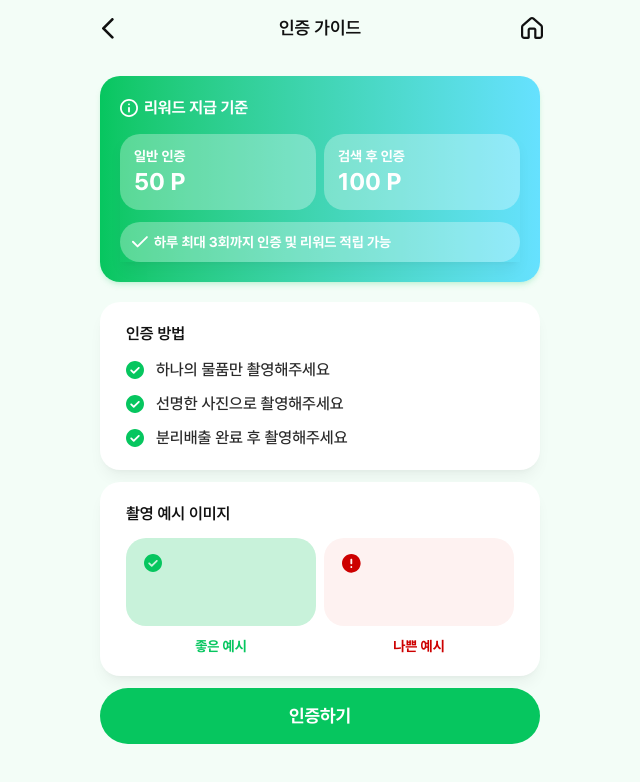
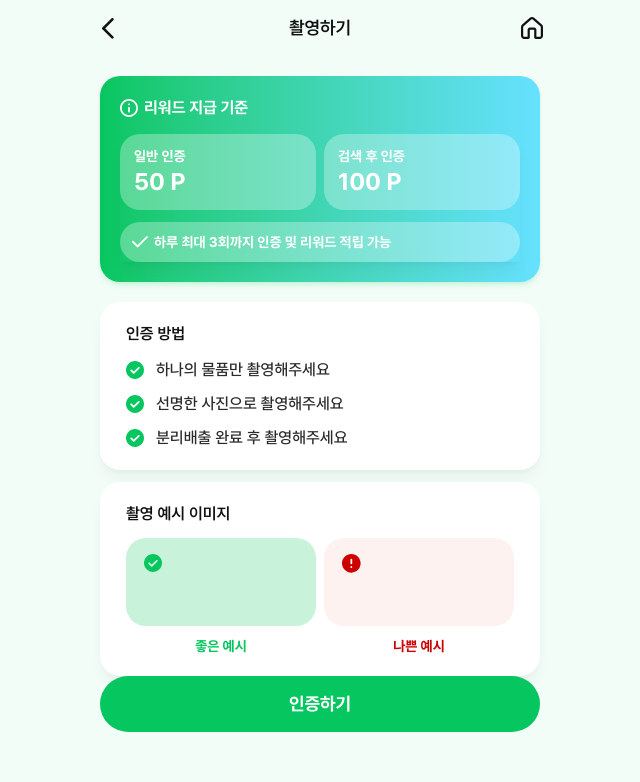
Before and after one commit to REDO-Team/Front, a React (Vite) app: page /certification/guide in a window 1280 px wide. Shown: the top 782 px of the page, without its empty margins (320-960 px from the left). Built offline with nearby package versions, Linux system fonts and the light colour scheme.

Commit message:
[Design] 상단바 배치 수정
- 각 페이지에서 상단바 처리
- 상단바 배경색 전달 처리
- 페이지 스크롤 시 배경색 잘림 현상 해결

```diff
--- a/src/components/common/TopBar.tsx
+++ b/src/components/common/TopBar.tsx
@@ -1,5 +1,5 @@
 import LeftArrow from '/src/assets/icons/left-arrow.svg';
-import { matchPath, useLocation, useNavigate } from 'react-router-dom';
+import { useNavigate } from 'react-router-dom';
 
 interface TopBarProps {
   title?: string;
@@ -7,19 +7,14 @@ interface TopBarProps {
   leftText?: string; // leftIcon 옆에 글자를 바로 적고 싶을 때 사용. leftIcon에서 두 덩어리로 작성해도 됨.
   rightIcon?: string;
   onClick?: () => void;
+  bgColor: string;
 }
 
-export default function TopBar({ title, leftIcon, leftText, rightIcon, onClick }: TopBarProps) {
+export default function TopBar({ title, leftIcon, leftText, rightIcon, onClick, bgColor = 'white' }: TopBarProps) {
   const navigate = useNavigate();
-  const location = useLocation();
-
-  const isGuide = matchPath('/guide', location.pathname);
-  const isCertification = !!matchPath('/certification', location.pathname);
-  const isCertificationGuide = !!matchPath('/certification/guide', location.pathname);
-  const isCertificationShoot = !!matchPath('/certification/shooting', location.pathname);
 
   return (
-    <header className={`fixed top-0 w-full max-w-120 flex items-center justify-between h-14 px-4 z-50 ${isGuide || isCertification || isCertificationGuide || isCertificationShoot ? 'bg-bg-green1' : 'bg-white'}`}>
+    <header className={`fixed top-0 w-full max-w-120 flex items-center justify-between h-14 px-4 z-50 bg-${bgColor}`}>
       {/* 왼쪽 아이콘 영역 */}
       {/* 꺾새 옆에 바로 글자를 적을 때 leftIcon에서 두 덩어리로 작성해주세요! */}
       {(leftIcon || leftText) && (
--- a/src/layouts/Layout.tsx
+++ b/src/layouts/Layout.tsx
@@ -1,11 +1,8 @@
-import { matchPath, Outlet, useLocation, useNavigate } from 'react-router-dom';
+import { matchPath, Outlet, useLocation } from 'react-router-dom';
 import BottomBar from '../components/common/BottomBar';
-import TopBar from '../components/common/TopBar';
-import Home from '/src/assets/icons/home.svg';
 
 const Layout = () => {
   const location = useLocation();
-  const navigate = useNavigate();
 
   const isHome = location.pathname === '/';
   const isSplash = !!matchPath('/splash', location.pathname);
@@ -21,8 +18,7 @@ const Layout = () => {
   return (
     <div className={`min-h-screen ${isGuide || isCertification || isCertificationGuide || isCertificationShoot ? 'bg-bg-green1' : 'bg-white'}`}>
       <div className='mx-auto min-h-screen w-full max-w-120'>
-        {!hideTopBar && (isGuide ? <TopBar title='이용 가이드' leftIcon /> : isCertification ? <TopBar title='인증하기' leftIcon rightIcon={Home} onClick={() => navigate('/')} /> : isCertificationGuide ? <TopBar title='인증 가이드' leftIcon rightIcon={Home} onClick={() => navigate('/')} /> : <TopBar />)}
-        <div className={`mx-auto flex w-full max-w-120 flex-col ${hideTopBar ? 'min-h-dvh' : 'h-[calc(100dvh-56px)] pt-14'}`}>
+        <div className={`mx-auto flex w-full max-w-120 flex-col ${hideTopBar ? 'min-h-dvh' : 'min-h-[calc(100dvh-56px)] pt-14'}`}>
           <main className='flex-1'>
             <Outlet />
           </main>
--- a/src/pages/certification-page/guide-page.tsx
+++ b/src/pages/certification-page/guide-page.tsx
@@ -3,12 +3,19 @@ import Check from '/src/assets/icons/check.svg?react';
 import FullCheck from '/src/assets/icons/full-check.svg';
 import Error from '/src/assets/icons/error.svg';
 import { useNavigate } from 'react-router-dom';
+import TopBar from '../../components/common/TopBar';
+import Home from '/src/assets/icons/home.svg';
 
 export default function CertificationGuidePage() {
   const navigate = useNavigate();
 
   return (
-    <div className='px-5 pt-5 h-full flex flex-col'>
+    <div className='h-full'>
+      <div className='mb-5'>
+        <TopBar title='촬영하기' leftIcon rightIcon={Home} onClick={() => navigate('/')} bgColor='bg-green1' />
+      </div>
+
+      <div className='px-5 h-full flex flex-col'>
         <div className='flex flex-col p-5 gap-3.5 bg-linear-to-r from-main-green1 to-main-sky rounded-[20px] shadow-md shadow-main-green1/15'>
           <div className='flex items-center gap-1.5'>
             <img src={Info} alt='정보' className='w-4.5 h-4.5' />
@@ -72,5 +79,6 @@ export default function CertificationGuidePage() {
           인증하기
         </button>
       </div>
+    </div>
   );
 }
--- a/src/pages/certification-page/index.tsx
+++ b/src/pages/certification-page/index.tsx
@@ -4,12 +4,19 @@ import Seed from '/src/assets/icons/seed.svg';
 import Seedling from '/src/assets/icons/seedling.svg';
 import RightArrow from '/src/assets/icons/right-arrow.svg?react';
 import { useNavigate } from 'react-router-dom';
+import TopBar from '../../components/common/TopBar';
+import Home from '/src/assets/icons/home.svg';
 
 export default function CertificationPage() {
   const navigate = useNavigate();
 
   return (
-    <div className='flex flex-col items-center pt-10.5 px-6.5 h-full '>
+    <div className='h-full'>
+      <div className='mb-10.5'>
+        <TopBar title='촬영하기' leftIcon rightIcon={Home} onClick={() => navigate('/')} bgColor='bg-green1' />
+      </div>
+
+      <div className='flex flex-col items-center px-6.5 h-full'>
         <div className='relative w-47.5 h-47.5'>
           <img src={Scan} alt='스캔' className='absolute inset-0 w-full h-full' />
           <img src={GradientLogo} alt='로고' className='absolute w-23 h-23 top-1/2 left-1/2 -translate-1/2' />
@@ -56,5 +63,6 @@ export default function CertificationPage() {
           </button>
         </div>
       </div>
+    </div>
   );
 }
--- a/src/pages/certification-page/shooting-page.tsx
+++ b/src/pages/certification-page/shooting-page.tsx
@@ -13,7 +13,7 @@ export default function ShootingPage() {
   return (
     <div className='h-full'>
       <div className='mb-5'>
-        <TopBar title='촬영하기' leftIcon rightIcon={Home} onClick={() => navigate('/')} />
+        <TopBar title='촬영하기' leftIcon rightIcon={Home} onClick={() => navigate('/')} bgColor='bg-green1' />
       </div>
 
       <div className='flex flex-col h-full px-6.5'>
--- a/src/pages/guide-page.tsx
+++ b/src/pages/guide-page.tsx
@@ -8,6 +8,9 @@ import Camera from '/src/assets/icons/camera.svg?react';
 import Coins from '/src/assets/icons/coins.svg?react';
 import ChartBar from '/src/assets/icons/chart-bar.svg?react';
 import { useState } from 'react';
+import { useNavigate } from 'react-router-dom';
+import TopBar from '../components/common/TopBar';
+import Home from '/src/assets/icons/home.svg';
 
 const GuideLine = [
   {
@@ -48,6 +51,7 @@ const GuideLine = [
 ];
 
 export default function GuidePage() {
+  const navigate = useNavigate();
   const [openCard, setOpenCard] = useState<number>(0);
 
   const handleClickCard = (stepNum: number) => {
@@ -55,7 +59,12 @@ export default function GuidePage() {
   };
 
   return (
-    <div className='bg-bg-green1 w-full min-h-screen px-5 pb-25 pt-2.5'>
+    <div className='h-full '>
+      <div className='mb-2.5'>
+        <TopBar title='촬영하기' leftIcon rightIcon={Home} onClick={() => navigate('/')} bgColor='bg-green1' />
+      </div>
+
+      <div className='h-full px-5 pb-25'>
         <div className='flex justify-between mb-7'>
           <div className='max-w-64 flex-col gap-1.5'>
             <h1 className='font-pretendard font-bold text-[22px] text-text'>ReDO 이용 가이드</h1>
@@ -70,5 +79,6 @@ export default function GuidePage() {
           })}
         </div>
       </div>
+    </div>
   );
 }
```
Lines whose indentation alone changed are shown as unchanged.
